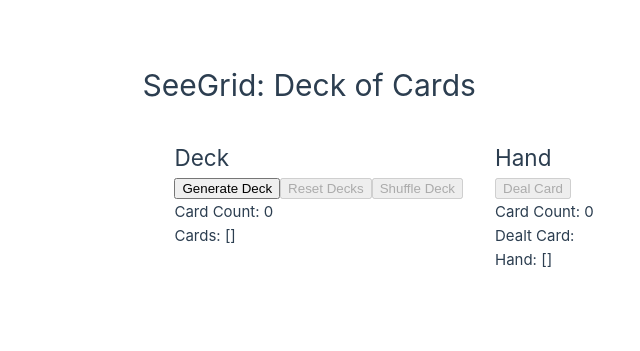
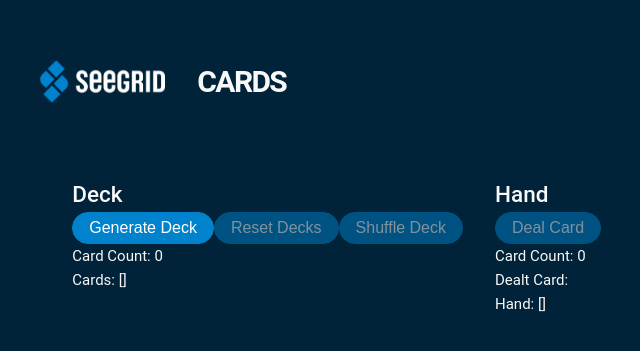
Before and after one commit to danjkim21/DeckOfCards, a Vue app: page / in a window 1280 px wide. Shown: the part 233-584 px from the top of the page, without its empty margins (161-801 px from the left). Built offline with nearby package versions, Linux system fonts and the light colour scheme.

Commit message:
added base css styling and added seegrid logos

```diff
--- a/index.html
+++ b/index.html
@@ -1,9 +1,9 @@
-<!DOCTYPE html>
+<!doctype html>
 <html lang="en">
   <head>
-    <meta charset="UTF-8">
-    <link rel="icon" href="/favicon.ico">
-    <meta name="viewport" content="width=device-width, initial-scale=1.0">
+    <meta charset="UTF-8" />
+    <link rel="icon" href="/seegrid-icon.svg" />
+    <meta name="viewport" content="width=device-width, initial-scale=1.0" />
     <title>Vite App</title>
   </head>
   <body>
--- a/src/App.vue
+++ b/src/App.vue
@@ -6,21 +6,30 @@
 
 <template>
   <header>
-    <h1>SeeGrid: Deck of Cards</h1>
+    <img alt="Seegrid logo" class="logo" src="@/assets/seegrid-logo.svg" width="125" height="125" />
+    <h1 class="title">CARDS</h1>
   </header>
 
   <main>
     <section>
-      <h2>Deck</h2>
-      <button :disabled="store.countDeck > 0" @click="store.generateDeck()">Generate Deck</button>
-      <button :disabled="!store.countDeck" @click="store.resetDecks()">Reset Decks</button>
-      <button :disabled="!store.countDeck" @click="store.shuffleDeck()">Shuffle Deck</button>
+      <h2 class="subtitle">Deck</h2>
+      <button class="button__primary" :disabled="store.countDeck > 0" @click="store.generateDeck()">
+        Generate Deck
+      </button>
+      <button class="button__primary" :disabled="!store.countDeck" @click="store.resetDecks()">
+        Reset Decks
+      </button>
+      <button class="button__primary" :disabled="!store.countDeck" @click="store.shuffleDeck()">
+        Shuffle Deck
+      </button>
       <p>Card Count: {{ store.countDeck }}</p>
       <p>Cards: {{ store.deckData }}</p>
     </section>
     <section>
-      <h2>Hand</h2>
-      <button :disabled="!store.countDeck" @click="store.dealCard()">Deal Card</button>
+      <h2 class="subtitle">Hand</h2>
+      <button class="button__primary" :disabled="!store.countDeck" @click="store.dealCard()">
+        Deal Card
+      </button>
       <p>Card Count: {{ store.countHand }}</p>
       <p>Dealt Card: {{ store.currentDealtCard }}</p>
       <p>Hand: {{ store.handData }}</p>
@@ -32,12 +41,45 @@
 header {
   line-height: 1.5;
 }
+.title {
+  font-weight: 700;
+  letter-spacing: -0.1rem;
+}
+.subtitle {
+  font-weight: 500;
+}
+
+.button__primary {
+  padding: 6px 16px;
+  border-radius: 24px;
+  border: 1px solid #0082cd;
+  background-color: #0082cd;
+  color: #fff;
+  font-size: 1rem;
+  transition: all 0.3s;
+}
+.button__primary:disabled {
+  opacity: 0.5;
+}
+.button__primary:hover:not(:disabled),
+.button__primary:focus:not(:disabled) {
+  cursor: pointer;
+  background-color: #fff;
+  color: #0082cd;
+}
 
 @media (min-width: 1024px) {
   header {
     display: flex;
     place-items: center;
     margin-bottom: 2rem;
+  }
+
+  main {
+    display: grid;
+    grid-template-columns: 1fr 1fr;
+    padding: 0 2rem;
+    gap: 2rem;
   }
 
   .logo {
--- a/src/assets/base.css
+++ b/src/assets/base.css
@@ -1,5 +1,6 @@
 /* color palette from <https://github.com/vuejs/theme> */
 :root {
+  --vt-seegrid-bg: rgb(0 35 57);
   --vt-c-white: #ffffff;
   --vt-c-white-soft: #f8f8f8;
   --vt-c-white-mute: #f2f2f2;
@@ -23,15 +24,15 @@
 
 /* semantic color variables for this project */
 :root {
-  --color-background: var(--vt-c-white);
-  --color-background-soft: var(--vt-c-white-soft);
-  --color-background-mute: var(--vt-c-white-mute);
+  --color-background: var(--vt-seegrid-bg);
+  --color-background-soft: var(--vt-seegrid-bg);
+  --color-background-mute: var(--vt-seegrid-bg);
 
   --color-border: var(--vt-c-divider-light-2);
   --color-border-hover: var(--vt-c-divider-light-1);
 
-  --color-heading: var(--vt-c-text-light-1);
-  --color-text: var(--vt-c-text-light-1);
+  --color-heading: var(--vt-c-white);
+  --color-text: var(--vt-c-white-soft);
 
   --section-gap: 160px;
 }
@@ -62,23 +63,19 @@
   min-height: 100vh;
   color: var(--color-text);
   background: var(--color-background);
-  transition:
-    color 0.5s,
-    background-color 0.5s;
   line-height: 1.6;
   font-family:
-    Inter,
-    -apple-system,
-    BlinkMacSystemFont,
+    Roboto,
+    'Fira Sans',
+    'Helvetica Neue',
+    sans-serif,
     'Segoe UI',
-    Roboto,
     Oxygen,
     Ubuntu,
     Cantarell,
-    'Fira Sans',
-    'Droid Sans',
-    'Helvetica Neue',
-    sans-serif;
+    -apple-system,
+    BlinkMacSystemFont,
+    'Droid Sans';
   font-size: 15px;
   text-rendering: optimizeLegibility;
   -webkit-font-smoothing: antialiased;
--- a/src/assets/main.css
+++ b/src/assets/main.css
@@ -7,30 +7,9 @@
   font-weight: normal;
 }
 
-a,
-.green {
-  text-decoration: none;
-  color: hsla(160, 100%, 37%, 1);
-  transition: 0.4s;
-  padding: 3px;
-}
-
-@media (hover: hover) {
-  a:hover {
-    background-color: hsla(160, 100%, 37%, 0.2);
-  }
-}
-
 @media (min-width: 1024px) {
   body {
     display: flex;
     place-items: center;
   }
-
-  main {
-    display: grid;
-    grid-template-columns: 1fr 1fr;
-    padding: 0 2rem;
-    gap: 2rem;
-  }
 }
```
Also changed, not shown: public/seegrid-icon.svg (added), src/assets/seegrid-logo.svg (added).
